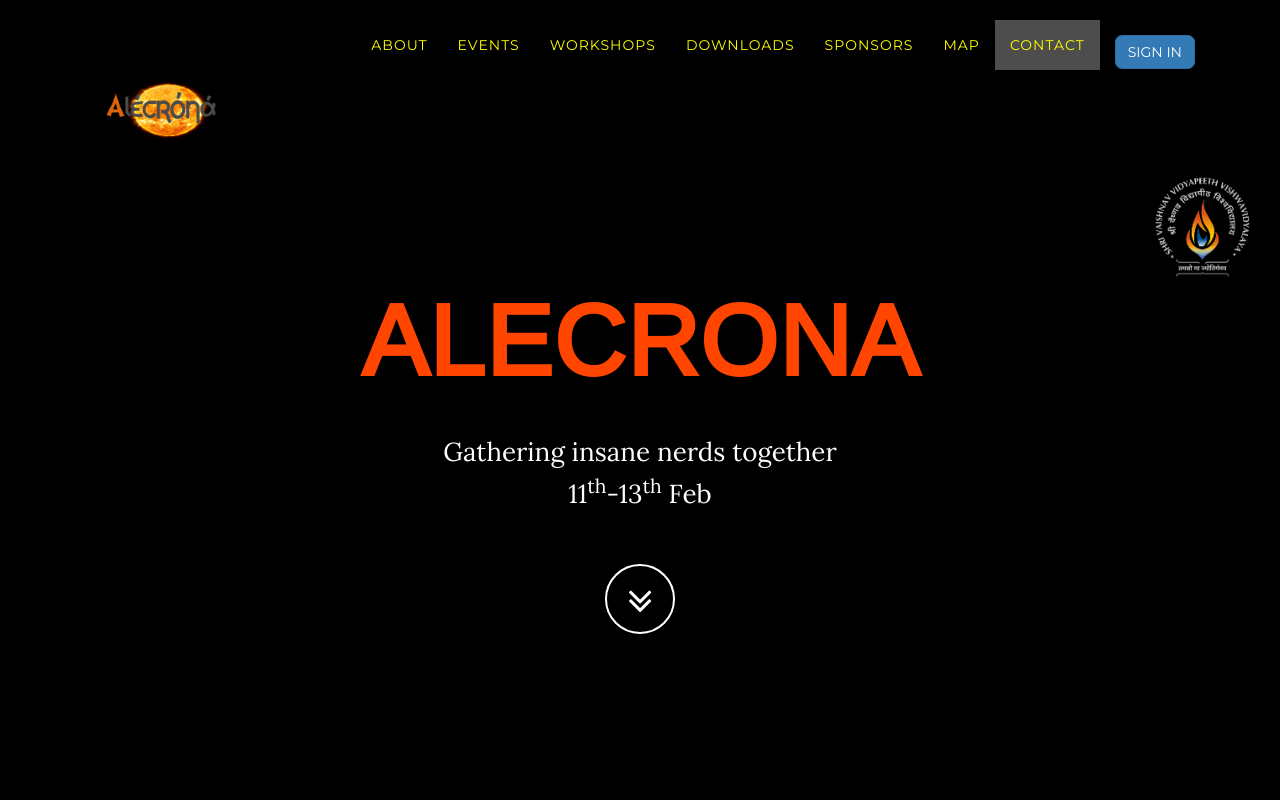
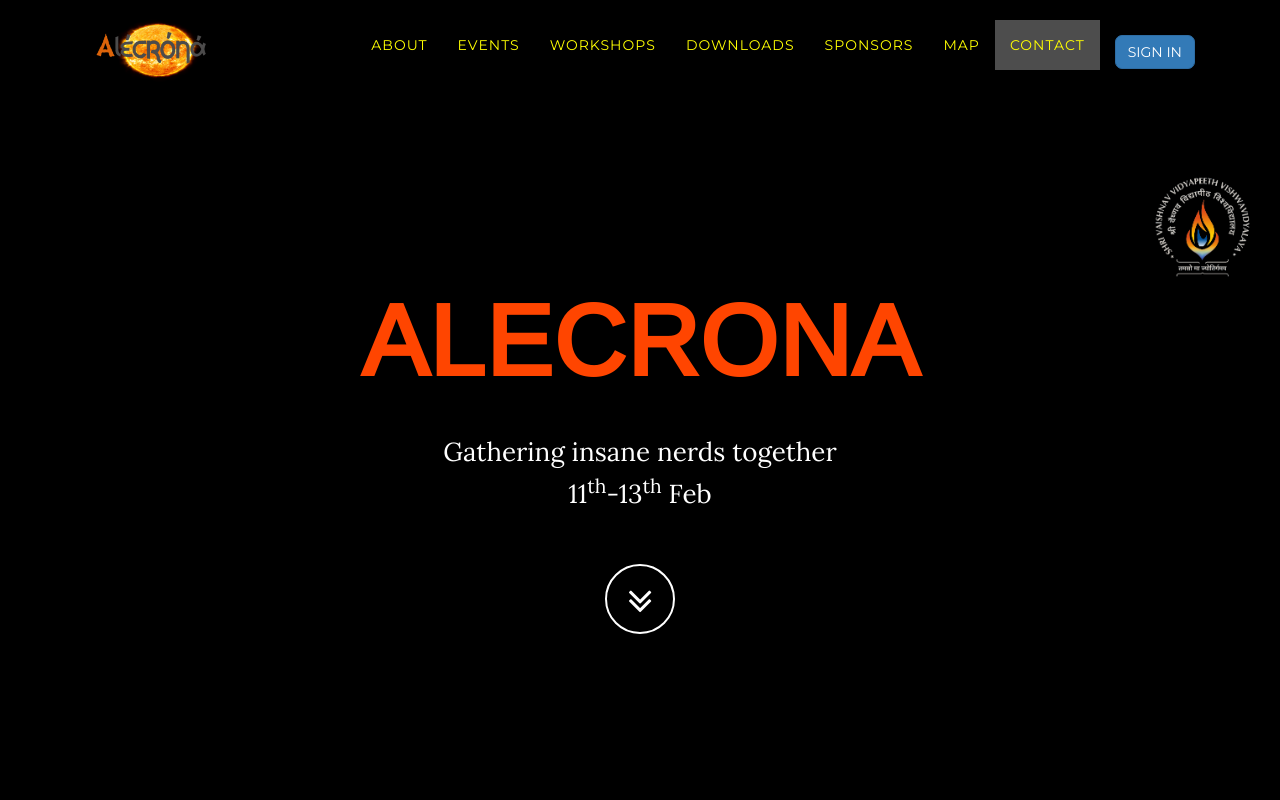
Before and after one commit to coolsarthak/Alecrona, a plain HTML site: page index.html in a window 1280 px wide. Shown: the top 800 px of the page. Drawn offline with nearby package versions, Linux system fonts and the light colour scheme.

Commit message:
Shifted logo and linked contributors page

```diff
--- a/index.html
+++ b/index.html
@@ -41,7 +41,7 @@
         <div class="container">
             <div class="navbar-header" style="float: left;">
                 <a class="navbar-brand page-scroll" href="index.html">
-                    <img src="img/logo_site.png" alt="Logo Here" height="150" width="200"/>
+                    <img src="img/logo_site.png" alt="Logo Here" height="150" width="200" style="position:relative; top:-60px; left:-10px;"/>
                 </a>
             </div>
 
@@ -419,8 +419,7 @@
             <div class="col-lg-8 col-lg-offset-2">
                 <h2>Contact Us</h2>
                 <p>Feel free to email us at</p>
-                <p><a href="mailto:queries@alecrona.com">queries@alecrona.com</a>
-                </p>
+                <p><a href="mailto:queries@alecrona.com">queries@alecrona.com</a></p>
                 <ul class="list-inline banner-social-buttons">
                     <li>
                         <a href="https://www.twitter.com" class="btn btn-default btn-lg"><i class="fa fa-twitter fa-fw"></i> <span class="network-name">Twitter</span></a>
@@ -432,6 +431,7 @@
                         <a href="https://www.facebook.com" class="btn btn-default btn-lg"><i class="fa fa-facebook fa-fw"></i> <span class="network-name">Facebook</span></a>
                     </li>
                 </ul>
+                <p><br /><a href="contributors.html">Volunteers and Contributors</a></p>
             </div>
         </div>
     </section>
```
Also changed, not shown: requirements.txt.
